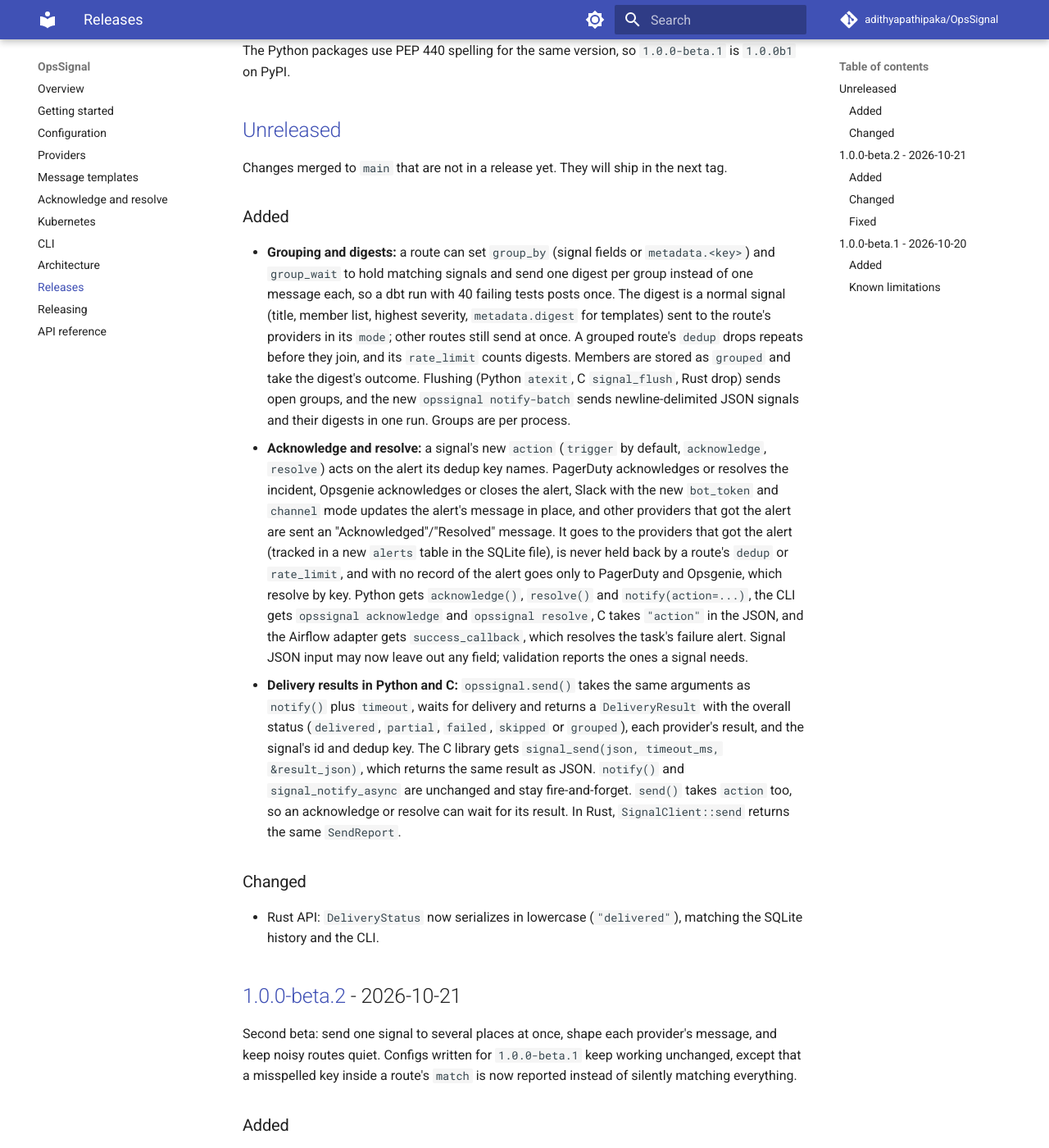
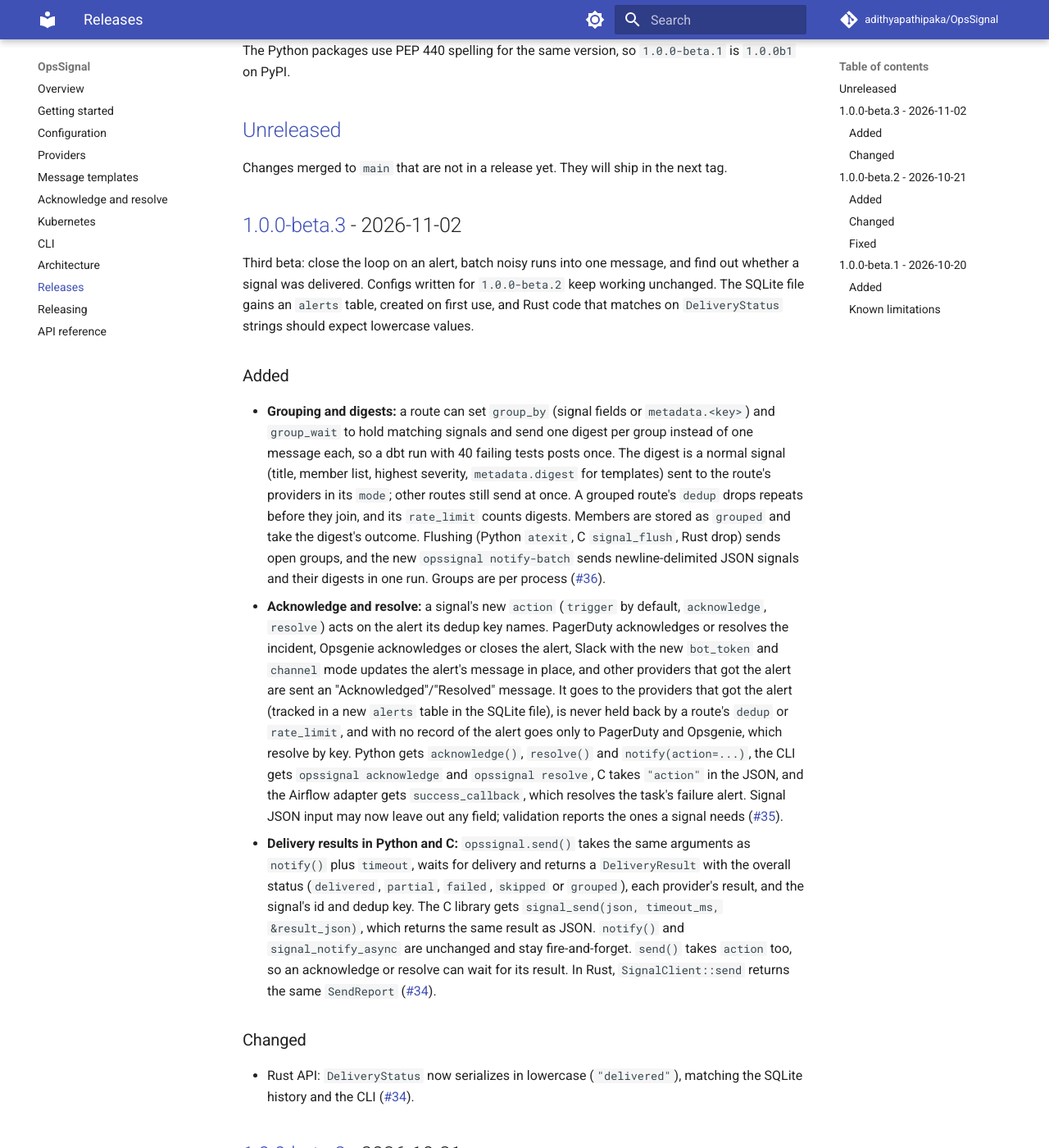
Before and after one commit to adithyapathipaka/OpsSignal, an MkDocs documentation site: the page built from docs/changelog.md, in a window 1280 px wide and 1400 px high, scrolled down 223 px. Shown: the whole window at 82% size. Built offline with MkDocs 1.6.1 and Material for MkDocs 9.7.7, drawn with Linux system fonts in a browser that asks for light colours; comment, search, counter and statistics services are not loaded; the version menu is left out.

Commit message:
Changelog for 1.0.0-beta.3 (#37)
Moves [Unreleased] to [1.0.0-beta.3] - 2026-11-02 so the v1.0.0-beta.3
tag has release notes (the release run stops without this section), adds
a short summary with upgrade notes, links each entry to its PR (#34, #35,
#36), updates the compare links, and adds beta.3 to the roadmap on the
docs home page. Every "Added in" note for these features already names
v1.0.0-beta.3. No version bump: the tag sets the version at release time.


Claude-Session: https://claude.ai/code/session_011R4eXriLy33zN1U4FumQzU

Co-authored-by: Claude <noreply@anthropic.com>

```diff
--- a/CHANGELOG.md
+++ b/CHANGELOG.md
@@ -13,6 +13,14 @@ The Python packages use PEP 440 spelling for the same version, so
 Changes merged to `main` that are not in a release yet. They will ship in
 the next tag.
 
+## [1.0.0-beta.3] - 2026-11-02
+
+Third beta: close the loop on an alert, batch noisy runs into one message,
+and find out whether a signal was delivered. Configs written for
+`1.0.0-beta.2` keep working unchanged. The SQLite file gains an `alerts`
+table, created on first use, and Rust code that matches on
+`DeliveryStatus` strings should expect lowercase values.
+
 ### Added
 
 - **Grouping and digests:** a route can set `group_by` (signal fields or
@@ -25,7 +33,8 @@ the next tag.
   digests. Members are stored as `grouped` and take the digest's outcome.
   Flushing (Python `atexit`, C `signal_flush`, Rust drop) sends open groups,
   and the new `opssignal notify-batch` sends newline-delimited JSON signals
-  and their digests in one run. Groups are per process.
+  and their digests in one run. Groups are per process
+  ([#36](https://github.com/adithyapathipaka/OpsSignal/pull/36)).
 - **Acknowledge and resolve:** a signal's new `action` (`trigger` by default,
   `acknowledge`, `resolve`) acts on the alert its dedup key names. PagerDuty
   acknowledges or resolves the incident, Opsgenie acknowledges or closes the
@@ -39,7 +48,8 @@ the next tag.
   `opssignal acknowledge` and `opssignal resolve`, C takes `"action"` in the
   JSON, and the Airflow adapter gets `success_callback`, which resolves the
   task's failure alert. Signal JSON input may now leave out any field;
-  validation reports the ones a signal needs.
+  validation reports the ones a signal needs
+  ([#35](https://github.com/adithyapathipaka/OpsSignal/pull/35)).
 - **Delivery results in Python and C:** `opssignal.send()` takes the same
   arguments as `notify()` plus `timeout`, waits for delivery and returns a
   `DeliveryResult` with the overall status (`delivered`, `partial`, `failed`,
@@ -48,12 +58,14 @@ the next tag.
   returns the same result as JSON. `notify()` and `signal_notify_async` are
   unchanged and stay fire-and-forget. `send()` takes `action` too, so an
   acknowledge or resolve can wait for its result. In Rust,
-  `SignalClient::send` returns the same `SendReport`.
+  `SignalClient::send` returns the same `SendReport`
+  ([#34](https://github.com/adithyapathipaka/OpsSignal/pull/34)).
 
 ### Changed
 
 - Rust API: `DeliveryStatus` now serializes in lowercase (`"delivered"`),
-  matching the SQLite history and the CLI.
+  matching the SQLite history and the CLI
+  ([#34](https://github.com/adithyapathipaka/OpsSignal/pull/34)).
 
 ## [1.0.0-beta.2] - 2026-10-21
 
@@ -158,6 +170,7 @@ crates.io (`opssignal-core`, `opssignal-cli`).
 - SQLite is the only sink; a team config file can add routes but not
   remove inherited ones.
 
-[Unreleased]: https://github.com/adithyapathipaka/OpsSignal/compare/v1.0.0-beta.2...HEAD
+[Unreleased]: https://github.com/adithyapathipaka/OpsSignal/compare/v1.0.0-beta.3...HEAD
+[1.0.0-beta.3]: https://github.com/adithyapathipaka/OpsSignal/compare/v1.0.0-beta.2...v1.0.0-beta.3
 [1.0.0-beta.2]: https://github.com/adithyapathipaka/OpsSignal/compare/v1.0.0-beta.1...v1.0.0-beta.2
 [1.0.0-beta.1]: https://github.com/adithyapathipaka/OpsSignal/releases/tag/v1.0.0-beta.1
```
Also changed, not shown: docs/index.md (+1 -0 lines).
